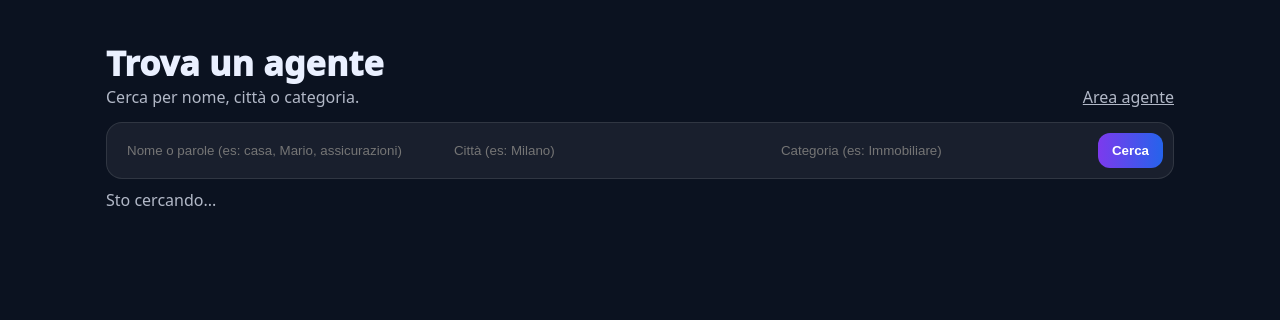
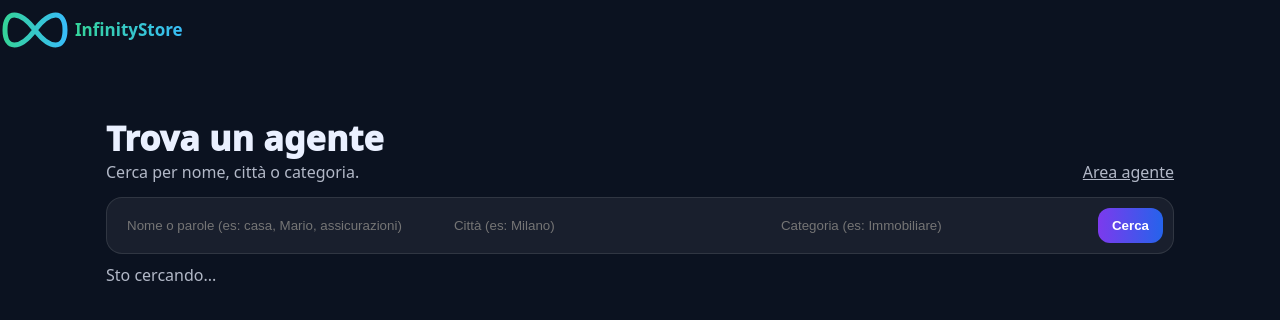
Before and after one commit to elagleni21-byte/app-vendita-agente-supersuperclean, a website: page public/search.html in a window 1280 px wide. Drawn offline with Linux system fonts and the light colour scheme; files that its build step writes are made by us from their sources; no server answers.

Commit message:
Update search.html

```diff
--- a/public/search.html
+++ b/public/search.html
@@ -3,6 +3,7 @@
 <head>
   <meta charset="UTF-8" />
   <meta name="viewport" content="width=device-width, initial-scale=1"/>
+  <img src="/images/logo.svg" style="height:60px;margin-bottom:10px;">
   <title>Cerca un agente</title>
   <link rel="stylesheet" href="/css/style.css" />
   <style>
```
